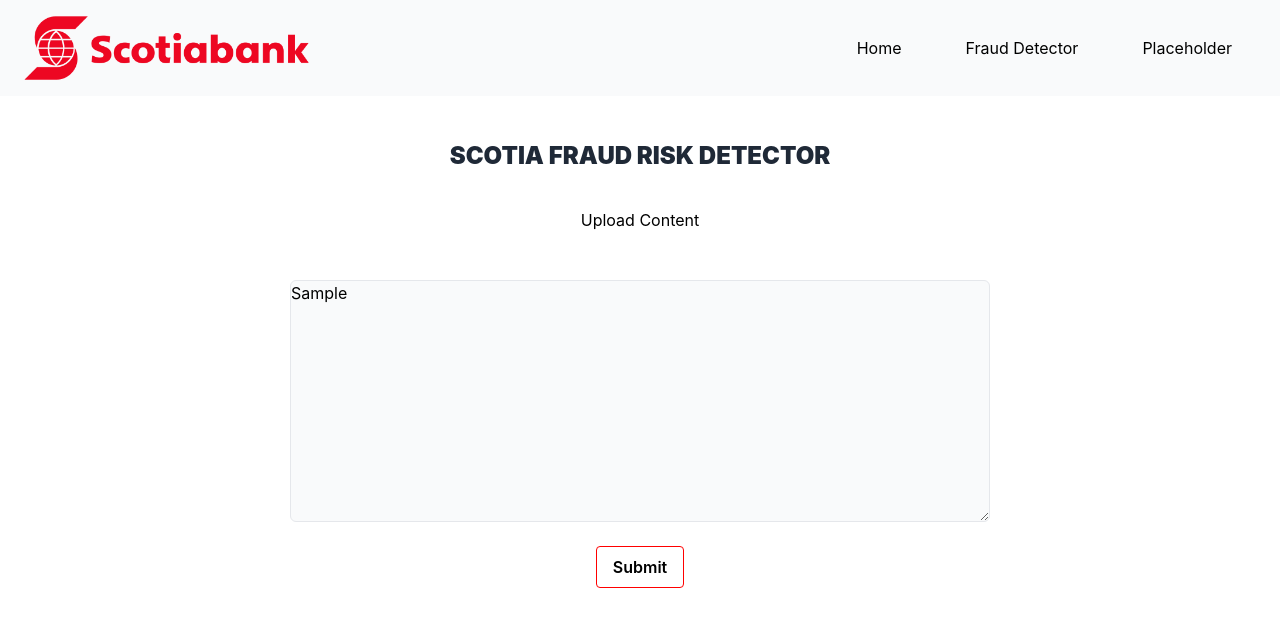
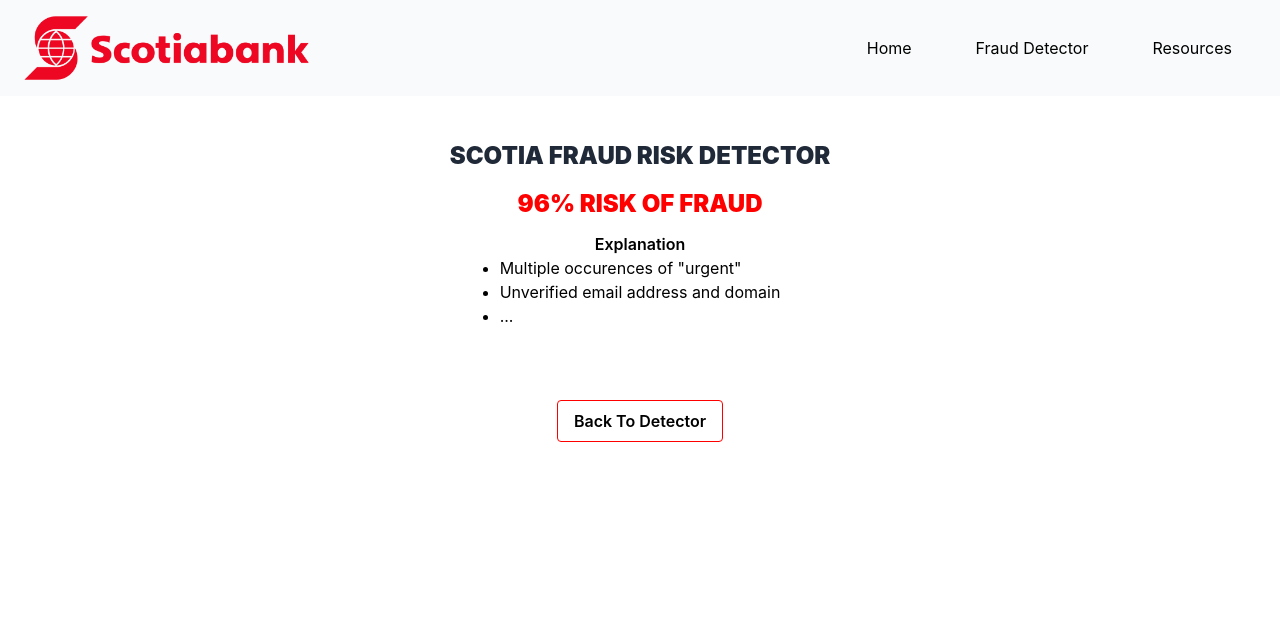
Before and after one commit to angiez37/ScotiaBuzz, a React (Create React App) app: page / in a window 1280 px wide. Both pictures are taken after typing "Sample" into the empty fields and a click on the button "Submit". Shown: the top 626 px of the page. Built offline with nearby package versions, Linux system fonts and the light colour scheme.

Commit message:
add styles

```diff
--- a/src/Home.tsx
+++ b/src/Home.tsx
@@ -1,32 +1,54 @@
 // import { useNavigate } from "react-router-dom";
+import { useState } from "react";
 import NavBar from "./NavBar";
 
 const Home = (): JSX.Element => {
     //const navigate = useNavigate()
-
+    const [showResult, setShowResult] = useState(false);
+    console.log(showResult);
     return (
         <>
             <NavBar />
+            {!showResult && (
                 <div className="bg-white flex flex-col relative z-20 text-center items-center overflow-hidden ">
                     <div className="container mx-auto px-6 flex flex-col items-center text-center relative py-12">
                         <h1 className="font-bebas-neue text-2xl uppercase font-black flex flex-col leading-none text-gray-800">
                             Scotia Fraud Risk Detector
                         </h1>
-                    <p className="text-sm sm:text-base text-black pt-10 max-w-md">
+                        <button onClick={() => setShowResult(true)} className="bg-transparent mt-6  hover:bg-white bg-[#7586c6] text-white font-semibold hover:text-black py-2 px-4 border  hover:border-[#7586c6] rounded">
                         Upload Content
-                    </p>
-
+                        </button>
                     </div>
-
-                <textarea name="postContent" rows={10} cols={40} className="w-[700px] border bg-gray-50 rounded-md" />
-                <button onClick={() => alert("clicked")} className="bg-transparent my-6 hover:bg-[#ff0000] text-black font-semibold hover:text-white py-2 px-4 border border-[#ff0000] hover:border-transparent rounded">
+                    <textarea name="postContent" placeholder="Paste content..." rows={10} cols={40} className="w-[700px] border bg-gray-50 rounded-md p-6" />
+                    <button onClick={() => setShowResult(true)} className="bg-transparent my-6 hover:bg-[#ff0000] text-black font-semibold hover:text-white py-2 px-4 border border-[#ff0000] hover:border-transparent rounded">
                         Submit
                     </button>
                 </div>
+            )}
 
-
-
-
+            {showResult && (
+                <div className="bg-white flex flex-col relative z-20  items-center overflow-hidden ">
+                    <div className="container mx-auto px-6 flex flex-col items-center relative py-12">
+                        <h1 className="font-bebas-neue text-2xl uppercase font-black flex flex-col leading-none text-gray-800">
+                            Scotia Fraud Risk Detector
+                        </h1>
+                        <h2 className="font-bebas-neue mt-6 text-2xl uppercase font-black flex flex-col leading-none text-[#ff0000]">
+                            96% Risk of Fraud
+                        </h2>
+                        <p className="text-md font-semibold sm:text-base text-black pt-4 max-w-md">
+                            Explanation
+                        </p>
+                        <ul className="list-disc">
+                            <li>Multiple occurences of "urgent"</li>
+                            <li>Unverified email address and domain</li>
+                            <li>...</li>
+                        </ul>
+                    </div>
+                    <button onClick={() => setShowResult(false)} className="bg-transparent my-6 hover:bg-[#ff0000] text-black font-semibold hover:text-white py-2 px-4 border border-[#ff0000] hover:border-transparent rounded">
+                        Back To Detector
+                    </button>
+                </div>
+            )}
         </>
     );
 };
--- a/src/NavBar.tsx
+++ b/src/NavBar.tsx
@@ -4,7 +4,7 @@
     const navItems = [
         { id: 1, text: 'Home' },
         { id: 2, text: 'Fraud Detector' },
-        { id: 3, text: 'Placeholder' },
+        { id: 3, text: 'Resources' },
     ];
 
     return (
```
Lines whose indentation alone changed are shown as unchanged.
